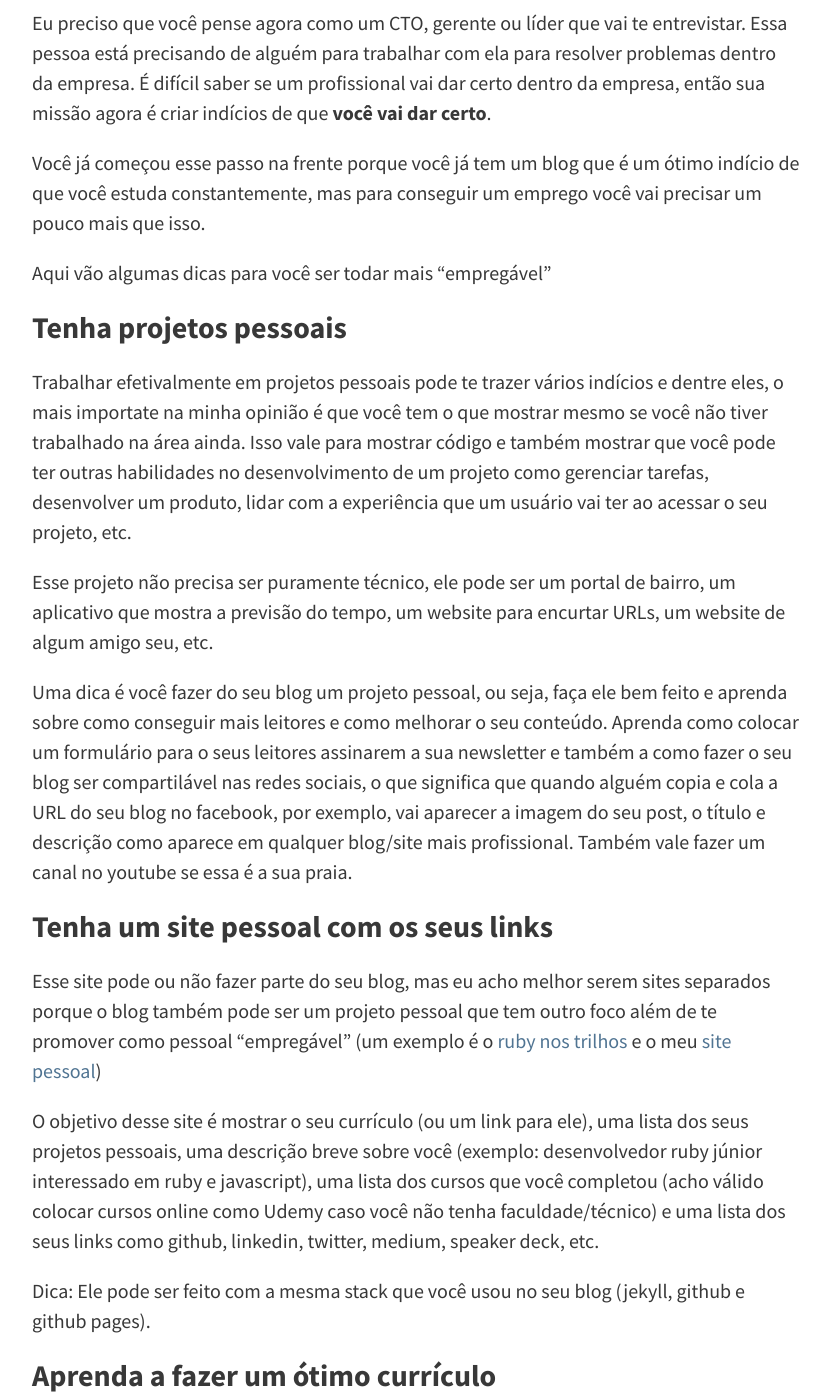
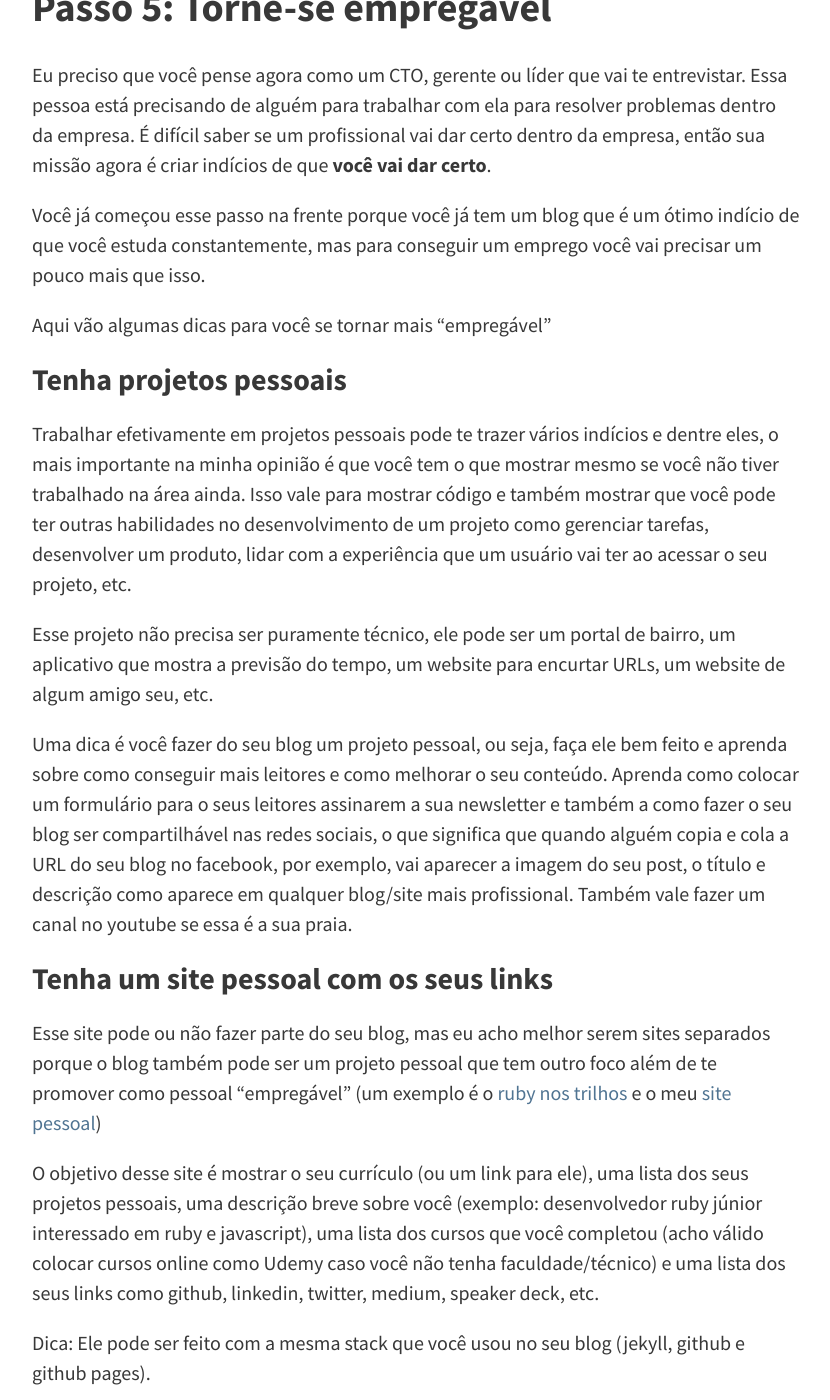
Before and after one commit to lucasprag/rubynostrilhos, a Jekyll site: the page built from _posts/2018-03-07-7-passos-para-conseguir-um-emprego-com-programacao.md, in a window 1280 px wide and 1400 px high, scrolled down 3211 px. Shown: the whole window, without its empty margins (224-1054 px from the left). Built offline with Jekyll 4.4.1, drawn with Linux system fonts in a browser that asks for light colours; comment, search, counter and statistics services are not loaded; some of the changed text lies outside the part shown.

Commit message:
Fux typos

```diff
--- a/_posts/2018-03-07-7-passos-para-conseguir-um-emprego-com-programacao.md
+++ b/_posts/2018-03-07-7-passos-para-conseguir-um-emprego-com-programacao.md
@@ -73,15 +73,15 @@
 
 Você já começou esse passo na frente porque você já tem um blog que é um ótimo indício de que você estuda constantemente, mas para conseguir um emprego você vai precisar um pouco mais que isso.
 
-Aqui vão algumas dicas para você ser todar mais "empregável"
+Aqui vão algumas dicas para você se tornar mais "empregável"
 
 ### Tenha projetos pessoais
 
-Trabalhar efetivalmente em projetos pessoais pode te trazer vários indícios e dentre eles, o mais importate na minha opinião é que você tem o que mostrar mesmo se você não tiver trabalhado na área ainda. Isso vale para mostrar código e também mostrar que você pode ter outras habilidades no desenvolvimento de um projeto como gerenciar tarefas, desenvolver um produto, lidar com a experiência que um usuário vai ter ao acessar o seu projeto, etc.
+Trabalhar efetivamente em projetos pessoais pode te trazer vários indícios e dentre eles, o mais importante na minha opinião é que você tem o que mostrar mesmo se você não tiver trabalhado na área ainda. Isso vale para mostrar código e também mostrar que você pode ter outras habilidades no desenvolvimento de um projeto como gerenciar tarefas, desenvolver um produto, lidar com a experiência que um usuário vai ter ao acessar o seu projeto, etc.
 
 Esse projeto não precisa ser puramente técnico, ele pode ser um portal de bairro, um aplicativo que mostra a previsão do tempo, um website para encurtar URLs, um website de algum amigo seu, etc.
 
-Uma dica é você fazer do seu blog um projeto pessoal, ou seja, faça ele bem feito e aprenda sobre como conseguir mais leitores e como melhorar o seu conteúdo. Aprenda como colocar um formulário para o seus leitores assinarem a sua newsletter e também a como fazer o seu blog ser compartilável nas redes sociais, o que significa que quando alguém copia e cola a URL do seu blog no facebook, por exemplo, vai aparecer a imagem do seu post, o título e descrição como aparece em qualquer blog/site mais profissional. Também vale fazer um canal no youtube se essa é a sua praia.
+Uma dica é você fazer do seu blog um projeto pessoal, ou seja, faça ele bem feito e aprenda sobre como conseguir mais leitores e como melhorar o seu conteúdo. Aprenda como colocar um formulário para o seus leitores assinarem a sua newsletter e também a como fazer o seu blog ser compartilhável nas redes sociais, o que significa que quando alguém copia e cola a URL do seu blog no facebook, por exemplo, vai aparecer a imagem do seu post, o título e descrição como aparece em qualquer blog/site mais profissional. Também vale fazer um canal no youtube se essa é a sua praia.
 
 ### Tenha um site pessoal com os seus links
 
```
Also changed, not shown: other parts of _posts/2018-03-07-7-passos-para-conseguir-um-emprego-com-programacao.md (+7 -7 lines).
